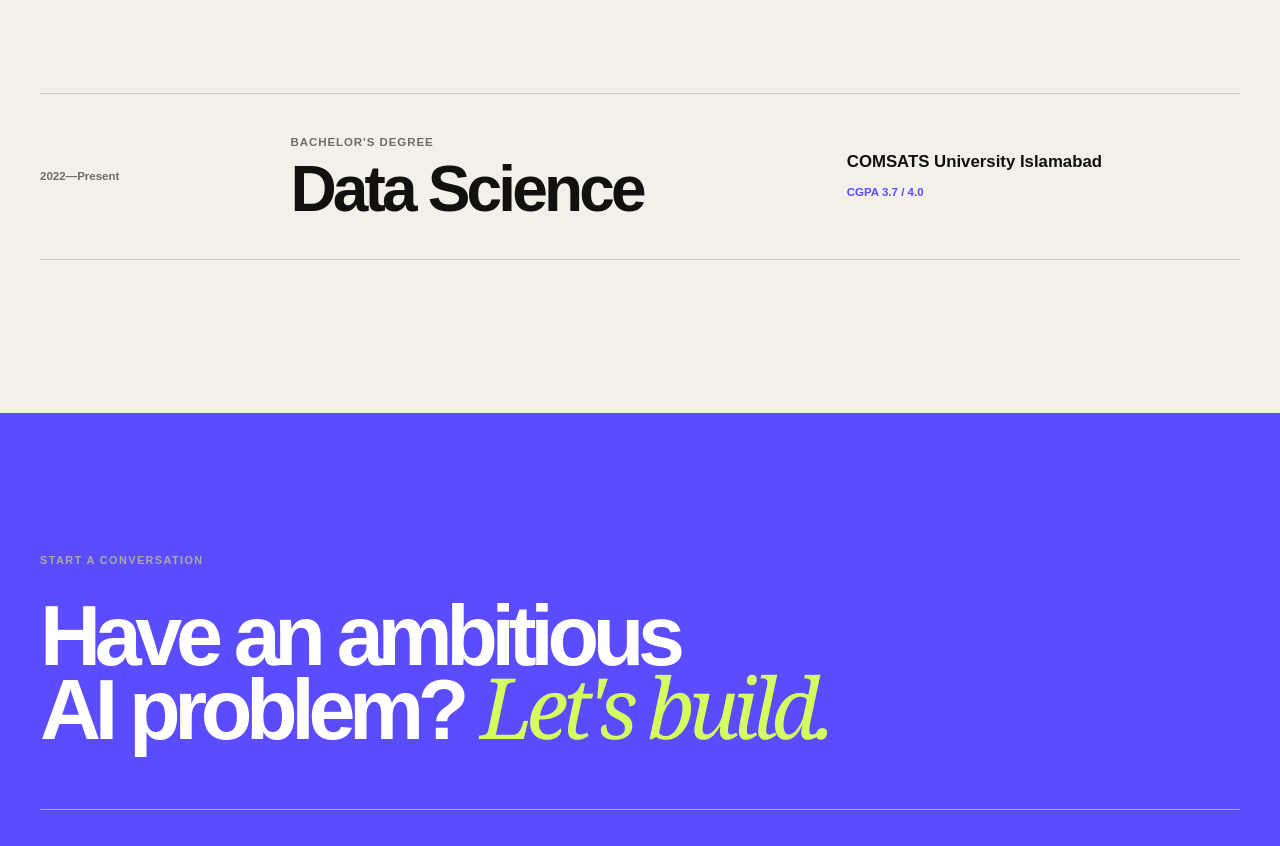
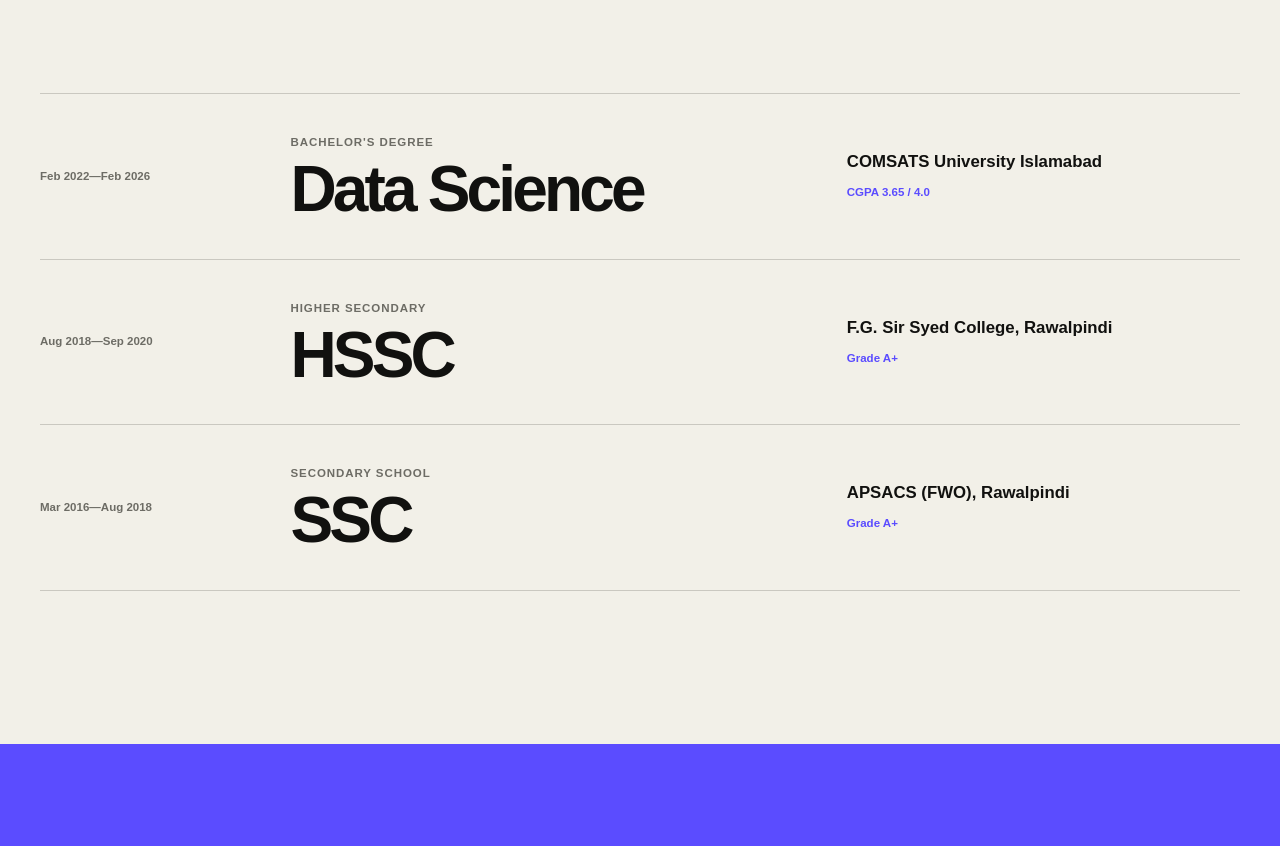
Before and after one commit to Atasatti/Portfolio, a Next.js app: page / in a window 1280 px wide. Shown: the part 8407-9253 px from the top of the page. Built offline with nearby package versions, Linux system fonts and the light colour scheme.

Commit message:
Complete education history

```diff
--- a/app/globals.css
+++ b/app/globals.css
@@ -1025,13 +1025,17 @@
   margin: 0;
 }
 
+.education-list {
+  border-top: 1px solid var(--line);
+}
+
 .education-entry {
   display: grid;
   grid-template-columns: 0.5fr 1.2fr 0.9fr;
   gap: 2rem;
   align-items: center;
   padding-block: 2.5rem;
-  border-block: 1px solid var(--line);
+  border-bottom: 1px solid var(--line);
 }
 
 .education-year,
--- a/app/page.jsx
+++ b/app/page.jsx
@@ -549,17 +549,43 @@
             </h2>
           </div>
 
+          <div className="education-list">
             <article className="education-entry">
-            <span className="education-year">2022—Present</span>
+              <span className="education-year">Feb 2022—Feb 2026</span>
               <div>
                 <p>Bachelor&apos;s degree</p>
                 <h3>Data Science</h3>
               </div>
               <div className="education-meta">
                 <strong>COMSATS University Islamabad</strong>
-              <span>CGPA 3.7 / 4.0</span>
+                <span>CGPA 3.65 / 4.0</span>
               </div>
             </article>
+
+            <article className="education-entry">
+              <span className="education-year">Aug 2018—Sep 2020</span>
+              <div>
+                <p>Higher secondary</p>
+                <h3>HSSC</h3>
+              </div>
+              <div className="education-meta">
+                <strong>F.G. Sir Syed College, Rawalpindi</strong>
+                <span>Grade A+</span>
+              </div>
+            </article>
+
+            <article className="education-entry">
+              <span className="education-year">Mar 2016—Aug 2018</span>
+              <div>
+                <p>Secondary school</p>
+                <h3>SSC</h3>
+              </div>
+              <div className="education-meta">
+                <strong>APSACS (FWO), Rawalpindi</strong>
+                <span>Grade A+</span>
+              </div>
+            </article>
+          </div>
         </section>
 
         <section className="contact-section">
```
Lines whose indentation alone changed are shown as unchanged.
